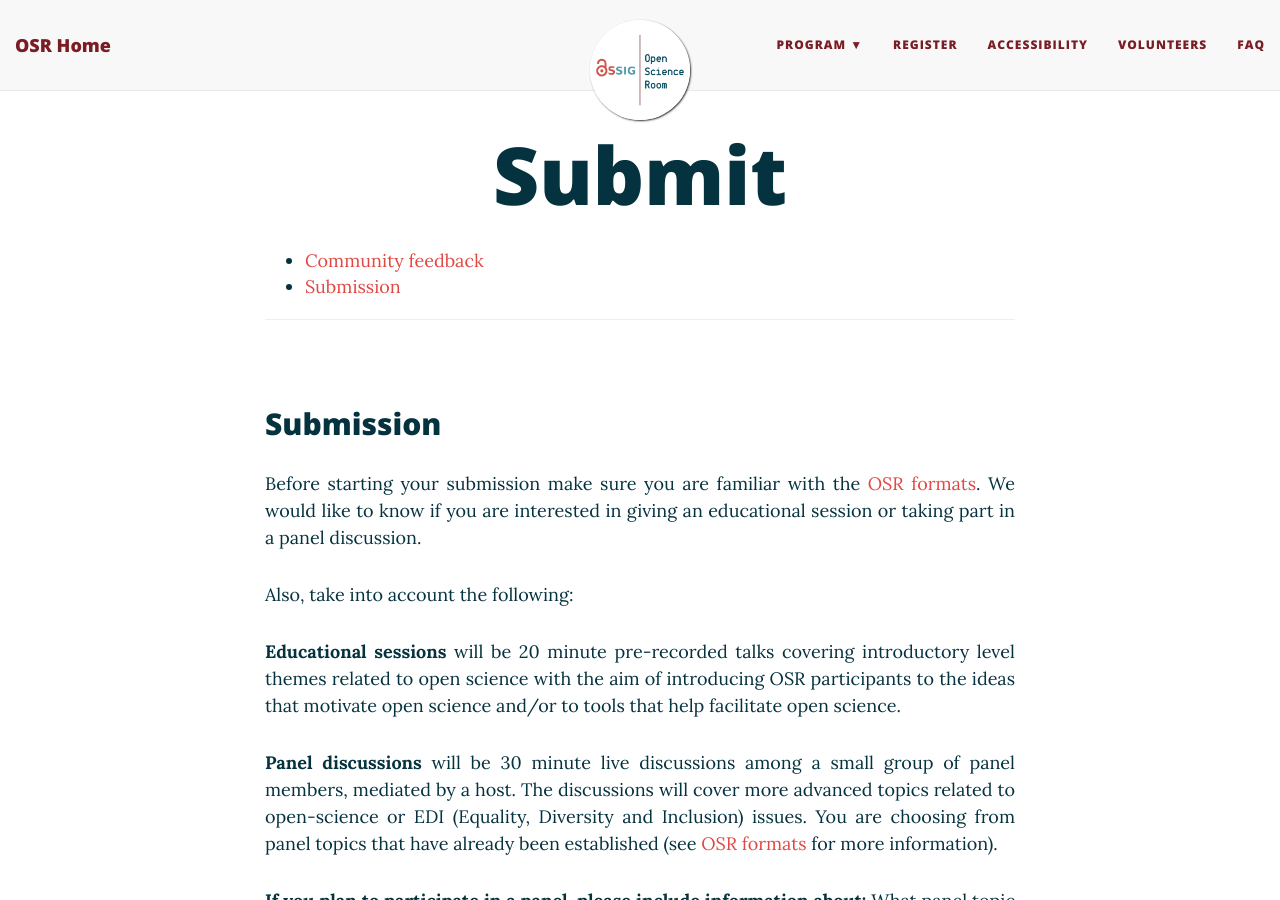
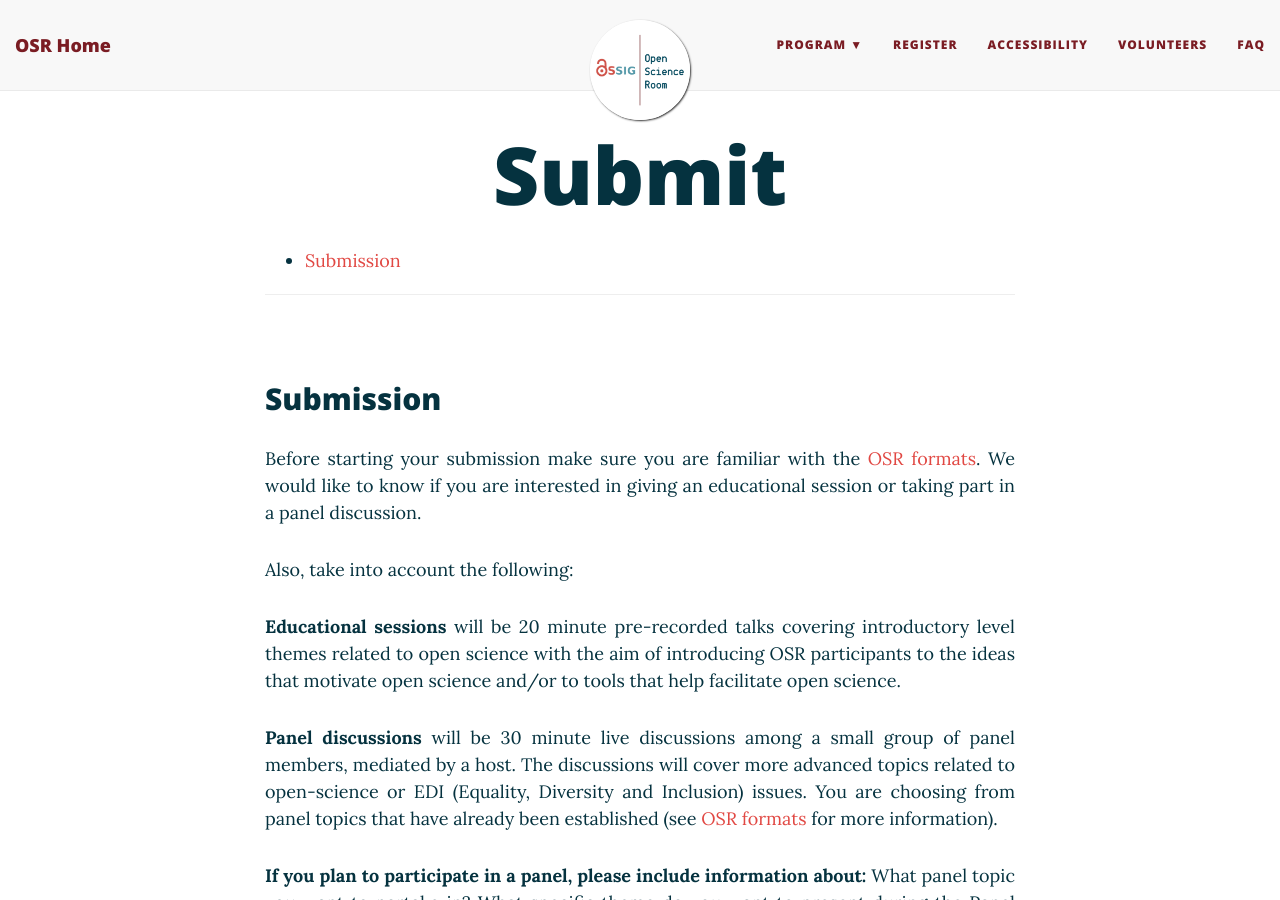
Before and after one commit to ohbm/osr2021, a Jekyll site: the page built from submit.md, in a window 1280 px wide and 900 px high. Built offline with Jekyll 4.4.1, drawn with Linux system fonts in a browser that asks for light colours; nearby versions of some CDN libraries.

Commit message:
Update submit.md

```diff
--- a/submit.md
+++ b/submit.md
@@ -3,7 +3,6 @@ layout: page
 title: Submit
 ---
 
-- [Community feedback](#feedback)
 - [Submission](#submission)
 
 ---
```
